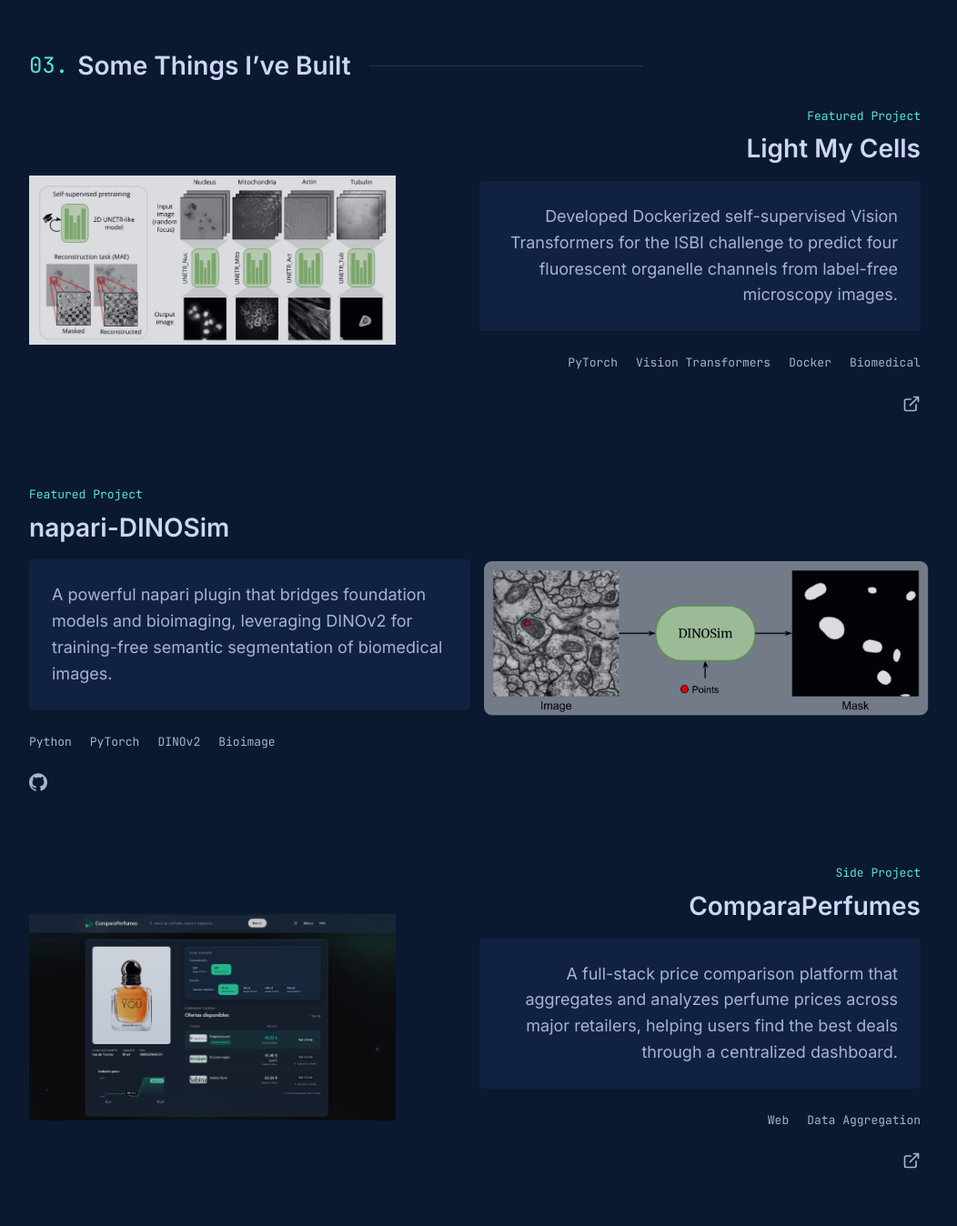
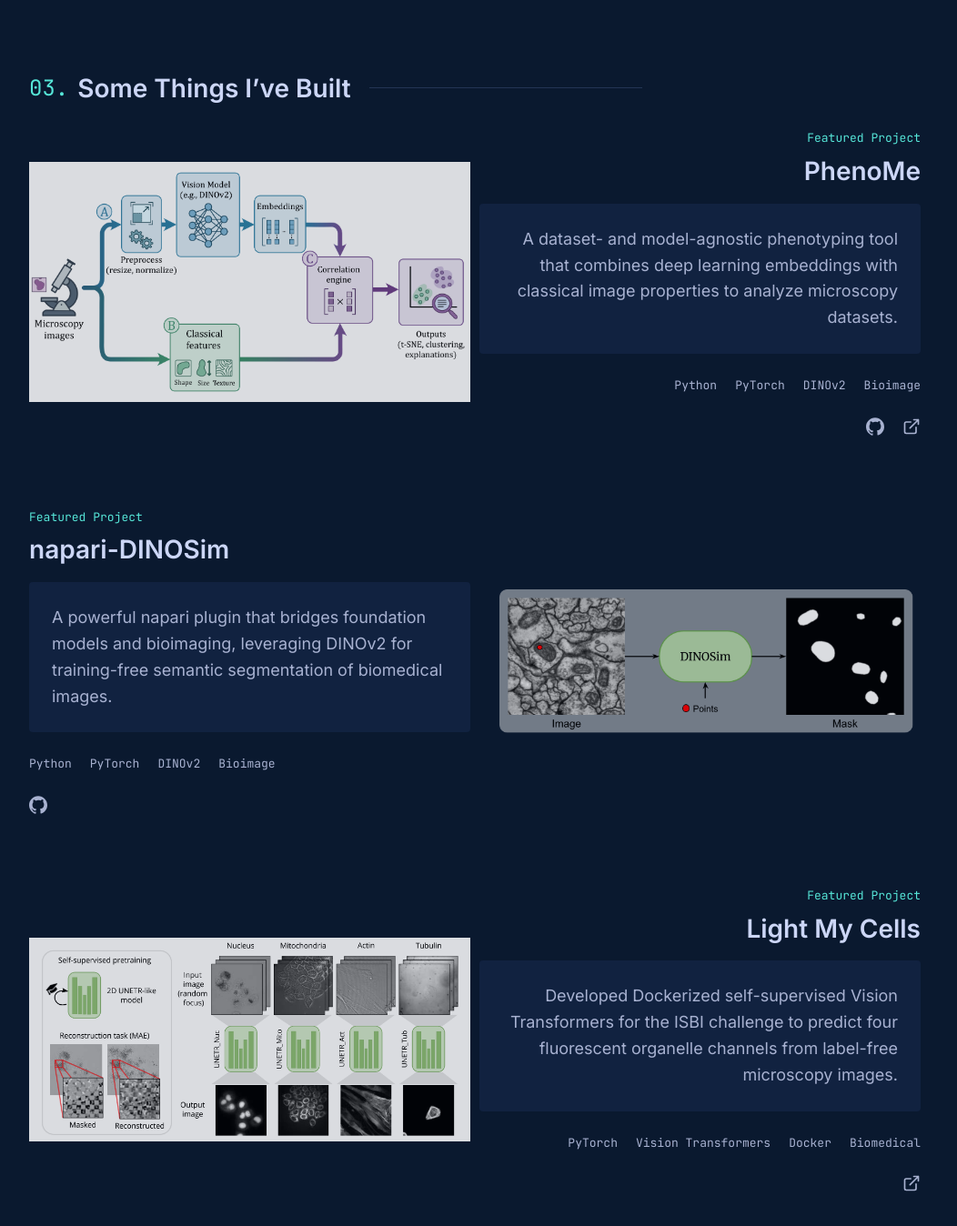
Before and after one commit to AAitorG/AAitorG.github.io, a React (Vite) app: page / in a window 1280 px wide. Shown: the part 2416-3764 px from the top of the page at 91% size, without its empty margins (118-1170 px from the left). Built offline with nearby package versions, Linux system fonts and the light colour scheme; the HTML template or start-up script is replaced by a standard one.

Commit message:
Add phenome

```diff
--- a/src/config.js
+++ b/src/config.js
@@ -78,7 +78,7 @@ export const jobs = {
       points: [
         'Developed DINOSim, an open-source bioimage analysis method using DINOv2 embeddings for robust, training-free segmentation with minimal annotations.',
         'Engineered a knowledge-distillation framework (with University of Gothenburg) that compresses large Vision Transformers for resource-constrained biomedical workflows.',
-        'Designed high-throughput phenotyping software to automate structural analysis in microscopy while preserving morphological fidelity.',
+        'Designed PhenoMe, an open-source phenotyping tool that automates structural analysis of microscopy images using deep learning embeddings and classical image properties.',
         'Shipped ML methods as user-facing tools, including a napari plugin that bridges deep learning models and domain researchers.',
         'Managed large-scale PyTorch training pipelines on HPC clusters across high-volume image datasets.',
       ],
@@ -136,14 +136,14 @@ export const projects = {
   heading: 'Some Things I’ve Built',
   items: [
     {
-      name: 'Light My Cells',
+      name: 'PhenoMe',
       overline: 'Featured Project',
       description:
-        'Developed Dockerized self-supervised Vision Transformers for the ISBI challenge to predict four fluorescent organelle channels from label-free microscopy images.',
-      tags: ['PyTorch', 'Vision Transformers', 'Docker', 'Biomedical'],
-      github: null,
-      external: 'https://doi.org/10.1109/ISBI56570.2024.10635818',
-      image: new URL('./assets/lightmycell.png', import.meta.url).href,
+        'A dataset- and model-agnostic phenotyping tool that combines deep learning embeddings with classical image properties to analyze microscopy datasets.',
+      tags: ['Python', 'PyTorch', 'DINOv2', 'Bioimage'],
+      github: 'https://github.com/AAitorG/PhenoMe',
+      external: 'https://AAitorG.github.io/PhenoMe/',
+      image: new URL('./assets/phenome.png', import.meta.url).href,
     },
     {
       name: 'napari-DINOSim',
@@ -154,18 +154,18 @@ export const projects = {
       github: 'https://github.com/AAitorG/napari-DINOSim',
       external: null,
       image: new URL('./assets/DINOSim-simplest.png', import.meta.url).href,
-      imageHeight: 170,
+      imageHeight: 158,
       imageNudgeX: 48,
     },
     {
-      name: 'ComparaPerfumes',
-      overline: 'Side Project',
+      name: 'Light My Cells',
+      overline: 'Featured Project',
       description:
-        'A full-stack price comparison platform that aggregates and analyzes perfume prices across major retailers, helping users find the best deals through a centralized dashboard.',
-      tags: ['Web', 'Data Aggregation'],
+        'Developed Dockerized self-supervised Vision Transformers for the ISBI challenge to predict four fluorescent organelle channels from label-free microscopy images.',
+      tags: ['PyTorch', 'Vision Transformers', 'Docker', 'Biomedical'],
       github: null,
-      external: 'https://comparaperfumes.com',
-      image: new URL('./assets/web_sample.png', import.meta.url).href,
+      external: 'https://doi.org/10.1109/ISBI56570.2024.10635818',
+      image: new URL('./assets/lightmycell.png', import.meta.url).href,
     },
   ],
 }
--- a/src/index.css
+++ b/src/index.css
@@ -892,7 +892,7 @@ p:last-of-type {
 }
 
 .project:nth-of-type(odd) .project-image-link {
-  grid-column: 1 / 6;
+  grid-column: 1 / 7;
 }
 
 .project .project-image {
```
Also changed, not shown: src/assets/phenome.png (added), src/assets/web_sample.png (deleted).
